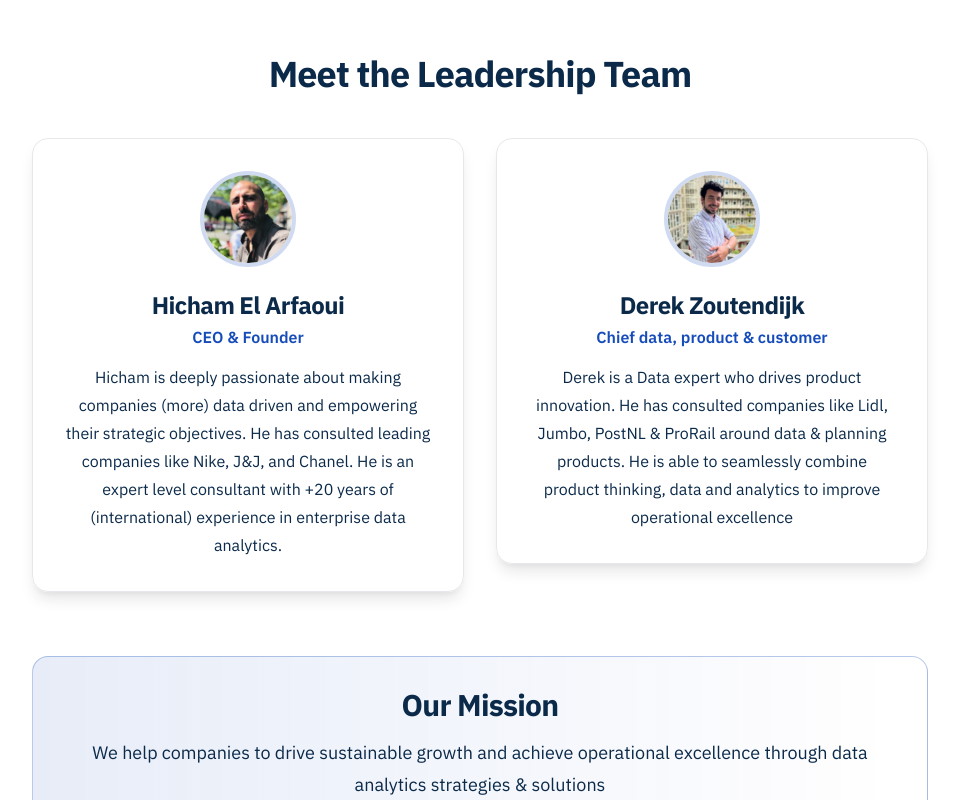
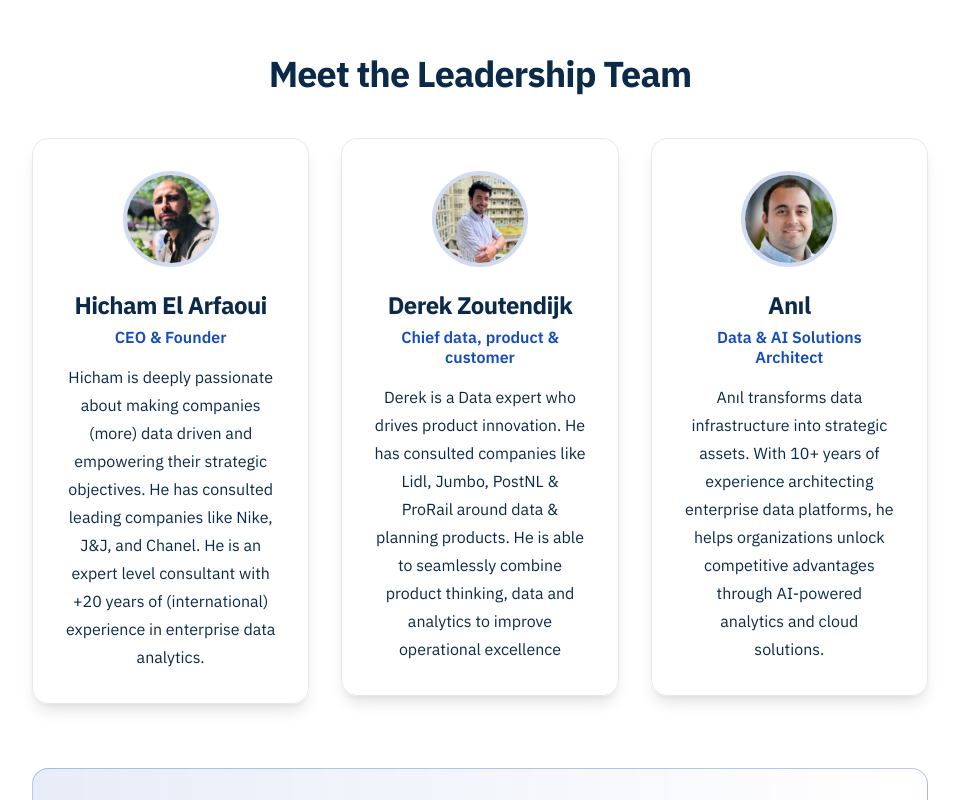
Before and after one commit to Saditim21/agnicio-website, a React (Vite) app: page /about in a window 1280 px wide. Shown: the part 940-1740 px from the top of the page, without its empty margins (160-1119 px from the left). Built offline with nearby package versions, Linux system fonts and the light colour scheme.

Commit message:
anil added

```diff
--- a/src/pages/AboutUs.tsx
+++ b/src/pages/AboutUs.tsx
@@ -1,6 +1,7 @@
 import { GlobalNav, Footer, SmoothScrollReveal, SmoothStaggeredGrid } from '../components';
 import hichamImage from '../assets/about-us/hicham.jpg';
 import derekImage from '../assets/about-us/derek.jpg';
+import anilImage from '../assets/about-us/Anil.jpg';
 import agnicioLogo from '../assets/about-us/agnicio-logo.webp';
 
 export function AboutUs() {
@@ -68,7 +69,7 @@ export function AboutUs() {
                   staggerDelay={0.1}
                   animation="fade-up"
                   distance={30}
-                  className="grid grid-cols-1 md:grid-cols-2 gap-6 sm:gap-8"
+                  className="grid grid-cols-1 md:grid-cols-2 lg:grid-cols-3 gap-6 sm:gap-8"
                 >
                   {/* Hicham El Arfaoui */}
                   <div className="bg-neutral-surface rounded-xl sm:rounded-2xl p-6 sm:p-8 border border-neutral-border hover:border-primary/50 transition-all duration-300 shadow-lg hover:shadow-xl text-center">
@@ -107,6 +108,26 @@ export function AboutUs() {
                     </p>
                     <p className="text-sm sm:text-body font-body text-neutral-text-secondary leading-relaxed">
                       Derek is a Data expert who drives product innovation. He has consulted companies like Lidl, Jumbo, PostNL & ProRail around data & planning products. He is able to seamlessly combine product thinking, data and analytics to improve operational excellence
+                    </p>
+                  </div>
+
+                  {/* Anıl */}
+                  <div className="bg-neutral-surface rounded-xl sm:rounded-2xl p-6 sm:p-8 border border-neutral-border hover:border-primary/50 transition-all duration-300 shadow-lg hover:shadow-xl text-center">
+                    <div className="w-20 h-20 sm:w-24 sm:h-24 rounded-full overflow-hidden mx-auto mb-4 sm:mb-6 border-4 border-primary/20">
+                      <img
+                        src={anilImage}
+                        alt="Anıl"
+                        className="w-full h-full object-cover"
+                      />
+                    </div>
+                    <h3 className="text-lg sm:text-h4 font-heading font-bold text-neutral-text-primary mb-2">
+                      Anıl
+                    </h3>
+                    <p className="text-sm sm:text-body font-body text-primary font-semibold mb-3 sm:mb-4">
+                      Data & AI Solutions Architect
+                    </p>
+                    <p className="text-sm sm:text-body font-body text-neutral-text-secondary leading-relaxed">
+                      Anıl transforms data infrastructure into strategic assets. With 10+ years of experience architecting enterprise data platforms, he helps organizations unlock competitive advantages through AI-powered analytics and cloud solutions.
                     </p>
                   </div>
                 </SmoothStaggeredGrid>
```
Also changed, not shown: src/assets/about-us/Anil.jpg (added).
